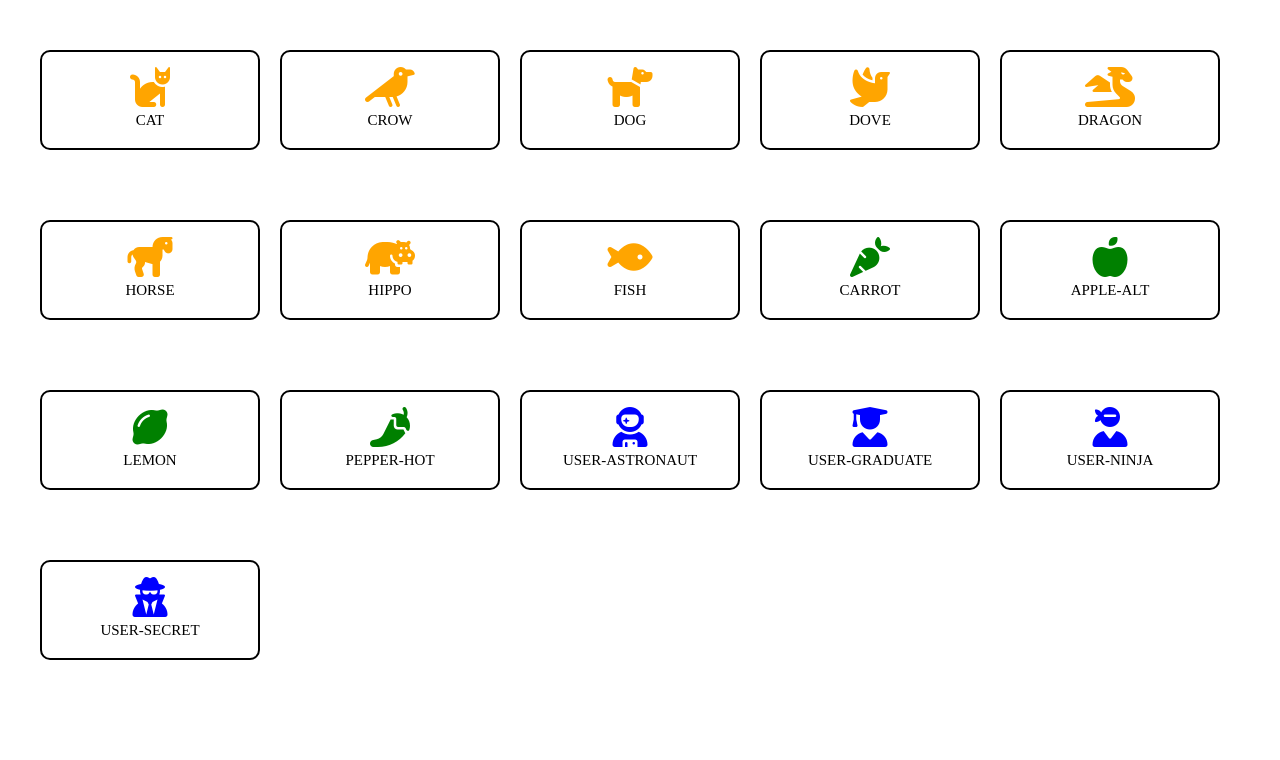
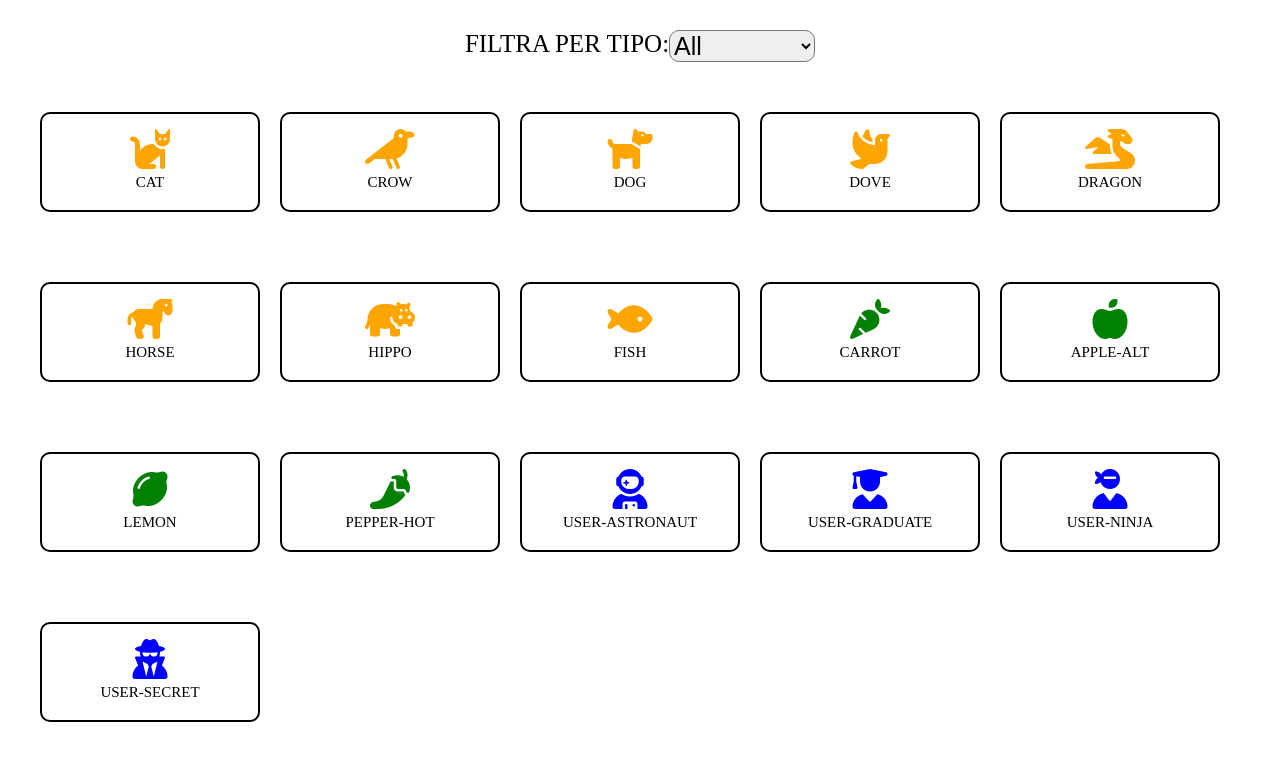
Before and after one commit to Evanflow89/js-es6-icons, a plain HTML site: page ex-icons-starter/index.html in a window 1280 px wide. Drawn offline with Linux system fonts and the light colour scheme.

Commit message:
add select input html

```diff
--- a/ex-icons-starter/css/style.css
+++ b/ex-icons-starter/css/style.css
@@ -48,3 +48,19 @@ span {
     margin: 5px;
     text-transform: uppercase;
 }
+
+.select_container {
+    margin-top: 30px;
+    display: flex;
+    justify-content: center;
+}
+
+select {
+    font-size: 25px;
+    border-radius: 10px;
+}
+
+label {
+    font-size: 25px;
+    text-transform: uppercase;
+}
--- a/ex-icons-starter/index.html
+++ b/ex-icons-starter/index.html
@@ -15,11 +15,21 @@
 
 <body>
     <div class="container">
-        <div id="content" class="content">
-            <!-- <div class="iconCard">
+        <div class="select_container">
+            <label for="select">Filtra per tipo:</label>
+            <select name="select" id="select">
+
+                <option value="all">All</option>
+                <option value="animal">Animal</option>
+                <option value="vegetables">Vegetables</option>
+                <option value="user">User</option>
+            </select>
+        </div>
+        <div id="content" class="content"></div>
+        <!-- <div class="iconCard">
                 <i class="fa-solid fa-cat"></i>
             </div> -->
-        </div>
+    </div>
     </div>
 
     <script src="data.js"></script>
```
